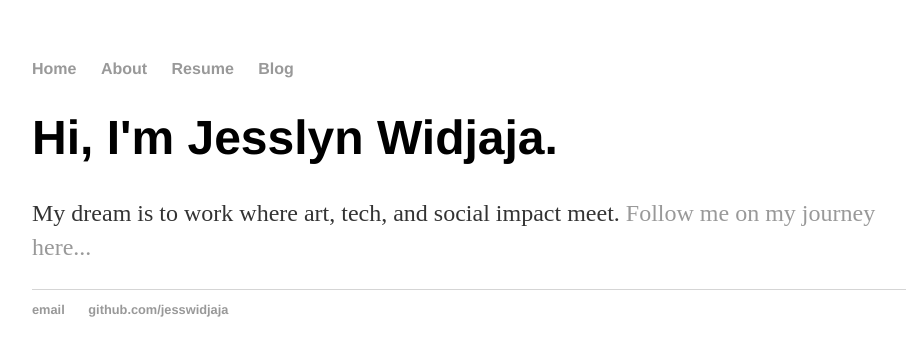
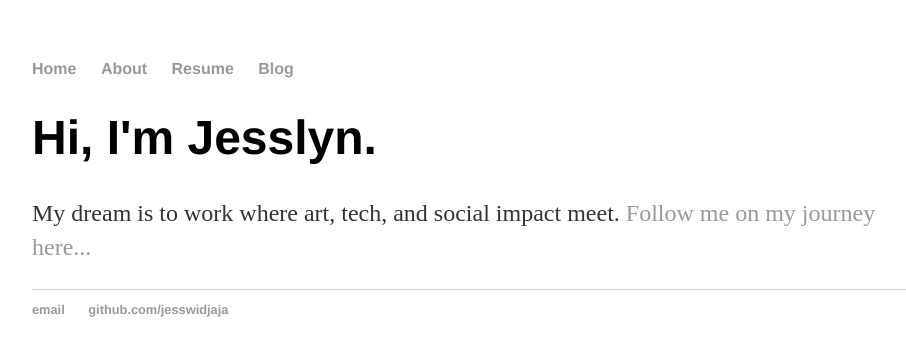
Before and after one commit to jesswidjaja/jesswidjaja.github.io, a Jekyll site: the page built from index.html, in a window 1280 px wide. Shown: the top 356 px of the page, without its empty margins (160-1066 px from the left). Built offline with Jekyll 4.4.1, drawn with Linux system fonts in a browser that asks for light colours.

Commit message:
Update index.html

```diff
--- a/index.html
+++ b/index.html
@@ -3,6 +3,6 @@ layout: default
 title: Jesslyn Widjaja
 ---
 <div class="blurb">
-	<h1>Hi, I'm Jesslyn Widjaja.</h1>
+	<h1>Hi, I'm Jesslyn.</h1>
 	<p>My dream is to work where art, tech, and social impact meet. <a href="/about">Follow me on my journey here...</a></p>
 </div><!-- /.blurb -->
```
